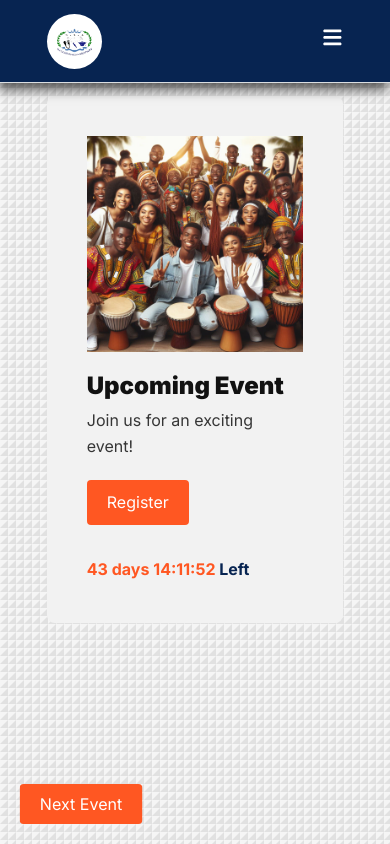
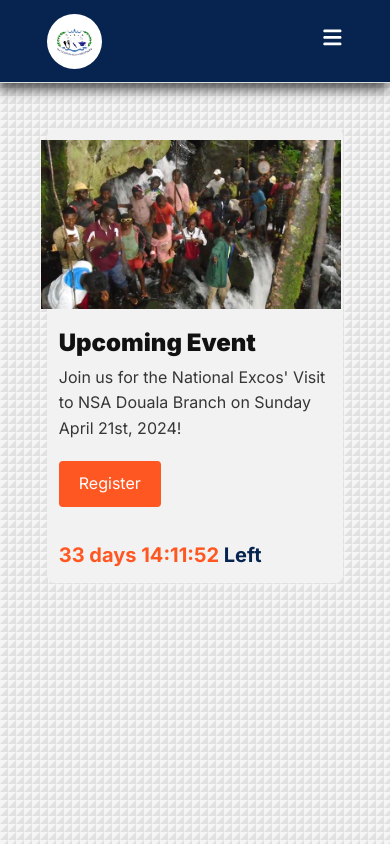
Before and after one commit to Fonyuygita/NSA-_, a Next.js app: page /event in a window 390 px wide. Shown: the top 844 px of the page. Built offline with nearby package versions, Linux system fonts and the light colour scheme.

Commit message:
arranged event page

```diff
--- a/src/app/about/page.jsx
+++ b/src/app/about/page.jsx
@@ -7,6 +7,7 @@ import me from "../../../public/ac4.png"
 import SectionHeader from "@/components/sectionHeader/sectionHeader"
 import Faqs from "@/components/faqs/Faqs.jsx"
 import AboutLogic from "@/components/aboutLogic/AboutLogic"
+import FixedButton from "@/components/eventBtn/eventButton"
 
 export const metadata={
     title:"About"
@@ -45,6 +46,7 @@ const AboutPage=()=>{
 </Link>
 
     */}
+    <FixedButton/>
 
        </section>
     )
--- a/src/app/activities/page.jsx
+++ b/src/app/activities/page.jsx
@@ -1,4 +1,5 @@
 import ActivityLogic from "@/components/activity/ActivityLogic"
+import FixedButton from "@/components/eventBtn/eventButton"
 
 
 export const metadata={
@@ -9,7 +10,11 @@ const ActivityPage=()=>{
 
 
     return(
+        <>
     <ActivityLogic/>
+    <FixedButton/>
+    </>
+
 
     )
 }
--- a/src/app/branches/page.jsx
+++ b/src/app/branches/page.jsx
@@ -3,6 +3,7 @@ import Head from "next/head";
 import styles from "./branch.module.css"
 import BranchCard from "@/components/branchCard/branchCard";
 import SectionHeader from "@/components/sectionHeader/sectionHeader";
+import FixedButton from "@/components/eventBtn/eventButton";
 
 export const metadata={
   title:"Branches"
@@ -29,6 +30,8 @@ const Branch = () => {
             <BranchCard key={branch.id} branch={branch} />
           ))}
         </div>
+        <FixedButton/>
+
       </div>
     );
   };
--- a/src/app/contact/page.jsx
+++ b/src/app/contact/page.jsx
@@ -6,6 +6,7 @@ import { RiMessengerLine } from "react-icons/ri"
 import styles from "./contact.module.css"
 import SectionHeader from "@/components/sectionHeader/sectionHeader"
 import Form from "@/components/Form"
+import FixedButton from "@/components/eventBtn/eventButton"
 
 
 
@@ -39,6 +40,8 @@ const ContactPage = () => {
 
       <Form/>
       </div>
+      <FixedButton/>
+
     </section>
   )
 }
--- a/src/app/event/event.module.css
+++ b/src/app/event/event.module.css
@@ -1,5 +1,5 @@
 .Eventcontainer{
-    margin-top: 5rem;
+    margin-top: 12rem;
     justify-content: center;
     align-items: center;
 height: 100vh;
@@ -9,11 +9,8 @@ height: 100vh;
 
 @media screen and (max-width:600px){
     .Eventcontainer {
-        margin-top: 6rem;
+        margin-top: 8rem;
 
-    }
-    .eventImage{
-      width: 400px;
     }
 
 }
--- a/src/app/layout.js
+++ b/src/app/layout.js
@@ -58,7 +58,6 @@ export default function RootLayout({ children }) {
                 <Footer/>
                 </div>
                 </main>
-                <FixedButton/>
         </body>
     </html>
   )
--- a/src/app/page.jsx
+++ b/src/app/page.jsx
@@ -5,6 +5,7 @@ import Services from "@/components/services/Services";
 import Executives from "@/components/executive/Executive";
 import Objectives from "@/components/objectives/Objectives";
 import TestimonialsPage from "@/components/testimonial/Testimonial.jsx";
+import FixedButton from "@/components/eventBtn/eventButton";
 
 
 const Home = () => {
@@ -16,6 +17,8 @@ const Home = () => {
       <Services/>
       <Objectives/>
       <TestimonialsPage/>
+      <FixedButton/>
+
     </section>
      );
 };
--- a/src/components/eventBtn/FixedButton.module.css
+++ b/src/components/eventBtn/FixedButton.module.css
@@ -10,16 +10,19 @@
   .buttonLink {
     display: inline-block;
     padding: 10px 20px;
-    background-color: #ff5722;
+     background-color: #ff5722;
+
+     /* background-color: green; */
     color: #fff;
     text-decoration: none;
-    border-radius: 4px;
+    border-radius: 50%;
     transition: transform 0.3s;
     animation: pulse 2s infinite;
   }
 
   .buttonLink:hover {
-    background-color: #e64a19;
+    /* background-color: #e64a19; */
+    background-color: green;
     animation: none;
   }
 
--- a/src/components/eventSection/eventSection.jsx
+++ b/src/components/eventSection/eventSection.jsx
@@ -9,11 +9,11 @@ const EventSection = () => {
   return (
     <section className={styles.eventSection}>
       <div className={styles.eventImage}>
-        <Image src="/event.png" alt="Event Image" width={600} height={400} />
+        <Image src="/ac6.png" alt="Event Image" width={600} height={400} />
       </div>
       <div className={styles.eventContent}>
         <h2>Upcoming Event</h2>
-        <p>Join us for an exciting event!</p>
+        <p>{"Join us for the National Excos' Visit to NSA Douala Branch on Sunday April 21st, 2024!"}</p>
         <div className={styles.timer}></div>
         <Link href="https://docs.google.com/forms/d/e/1FAIpQLSfIdSyCoXHWOC14GwqX8rNaLnlXLpFbanE7P4xdXMAjUvqFLQ/viewform" className={styles.eventLink}>
           Register
--- a/src/components/eventSection/eventSection.module.css
+++ b/src/components/eventSection/eventSection.module.css
@@ -50,11 +50,15 @@
     .eventSection {
         flex-direction: column;
         gap: 22px;
+        width: 100%;
+        padding: 12px;
     }
 
     .eventImage{
-      width: 100%;
-      margin:0 auto;
+      width: 300px;
+      height: 200px;
+      margin-left: 32px;
+      border-radius: 23px;
     }
 
 }
--- a/src/components/eventSection/eventTimer.jsx
+++ b/src/components/eventSection/eventTimer.jsx
@@ -8,7 +8,7 @@ const CountdownTimer = () => {
   const [countdown, setCountdown] = useState(0);
 
   useEffect(() => {
-    const eventDate = new Date('2024-05-01'); // Replace with your event date
+    const eventDate = new Date('2024-04-21'); // Replace with your event date
     const today = new Date();
     const difference = eventDate - today;
 
--- a/src/components/eventSection/eventTimer.module.css
+++ b/src/components/eventSection/eventTimer.module.css
@@ -11,6 +11,6 @@
 
 @media screen and (max-width:600px){
     .count{
-        font-size: 16px;
+        font-size: 20px;
     }
 }
```
